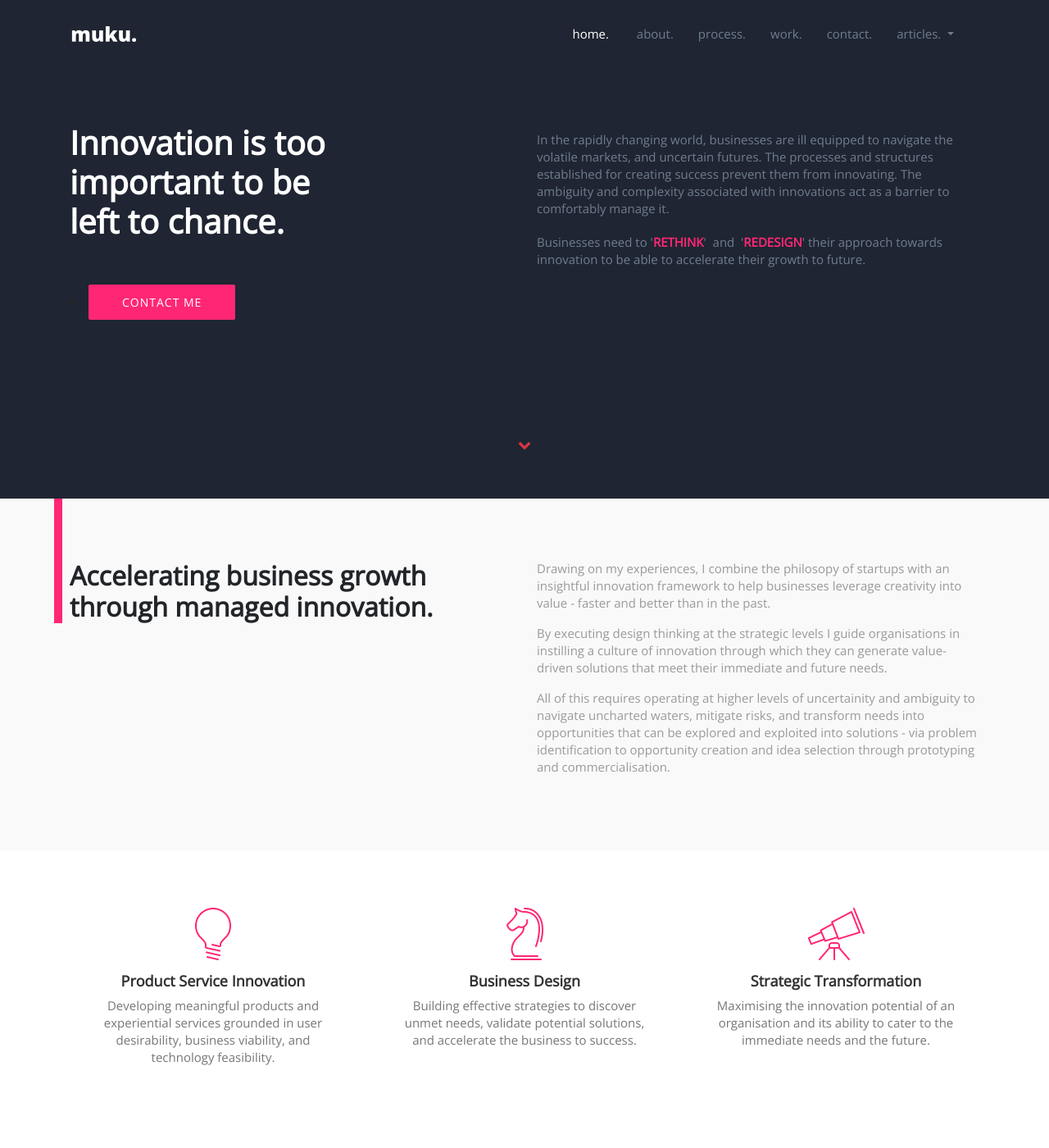
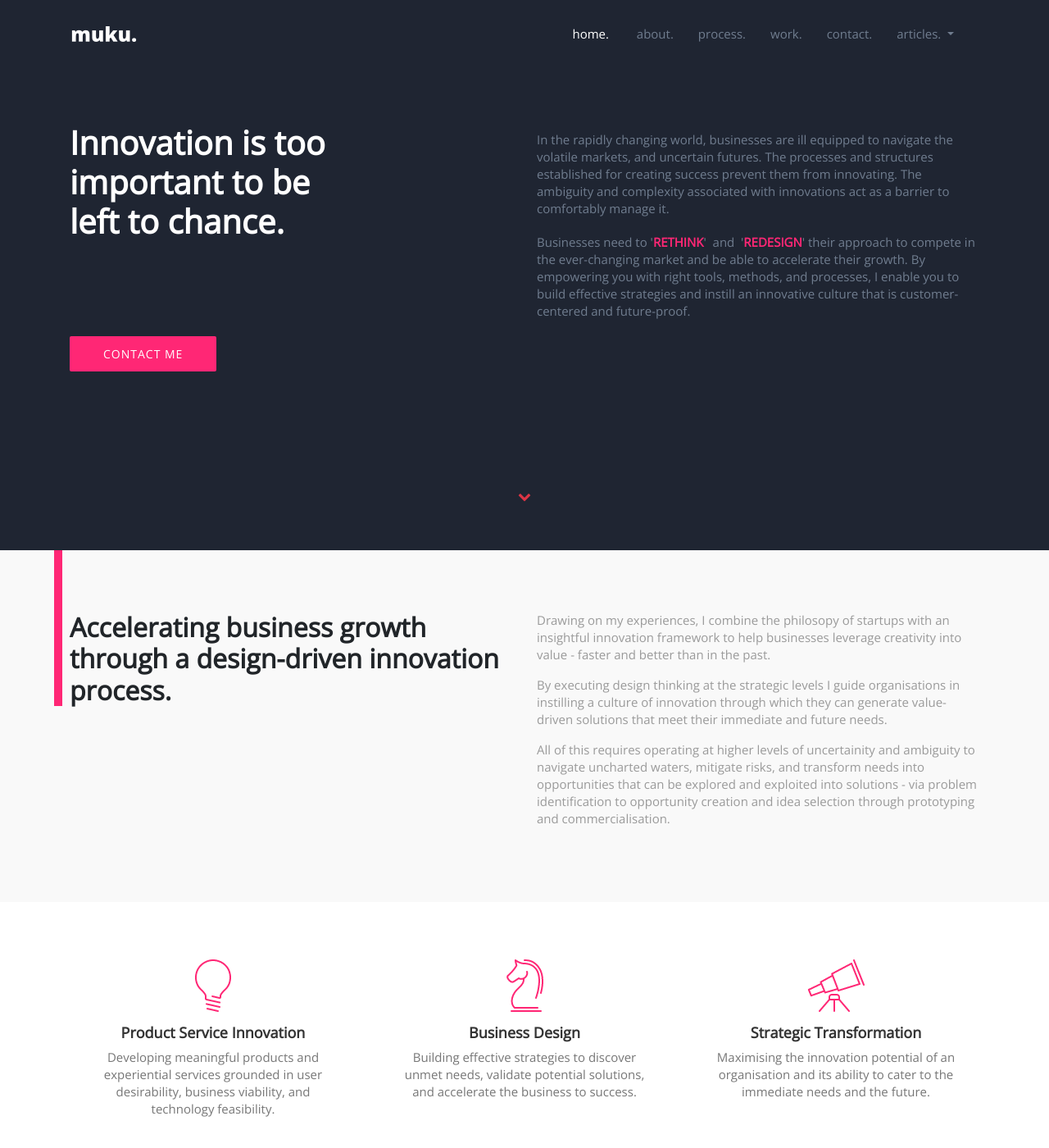
Before and after one commit to mukundkulur/mukundkulur.github.io, a Jekyll site: the page built from index.md, in a window 1280 px wide and 1400 px high. Shown: the whole window at 82% size. Built offline with Jekyll 4.4.1, drawn with Linux system fonts in a browser that asks for light colours; nearby versions of some CDN libraries; library files that are not in the unit come from our copies; our own code applies the rules of GitHub Pages for plain Markdown files; some of the changed text lies outside the part shown.

Commit message:
updated content, layout

```diff
--- a/_includes/footer.html
+++ b/_includes/footer.html
@@ -48,13 +48,13 @@
                 </div>
                 <!-- End of .col-sm-3 -->
                 <div class="col-sm-3 col-md-3 col-lg-3">
-                    <h3>Subscribe Now</h3>
+                    <!-- <h3>Newsletter</h3>
                     <form class="subscribe-form">
                         <div class="form-group">
                             <input type="email" class="form-control" id="exampleInputEmail1" aria-describedby="emailHelp" placeholder="Enter email">
                         </div>
                         <button type="submit" class="btn btn-main">Subscribe Now</button>
-                    </form>
+                    </form> -->
                 </div>
                 <!-- End of .col-sm-3 -->
             </div>
--- a/index.md
+++ b/index.md
@@ -29,13 +29,12 @@
 <div class="col-md-6">
 <div class="block">
 <p>In the rapidly changing world, businesses are ill equipped to navigate the volatile markets, and uncertain futures. The processes and structures established for creating success prevent them from innovating. The ambiguity and complexity associated with innovations act as a barrier to comfortably manage it.  </p>
-<p>Businesses need to '<b class="boldpink">Rethink</b>'&nbsp; and&nbsp; '<b class="boldpink">Redesign</b>' their approach towards innovation to be able to accelerate their growth to future.</p>
+<p>Businesses need to '<b class="boldpink">Rethink</b>'&nbsp; and&nbsp; '<b class="boldpink">Redesign</b>' their approach to compete in the ever-changing market and be able to accelerate their growth. By empowering you with right tools, methods, and processes, I enable you to build effective strategies and instill an innovative culture that is customer-centered and future-proof.</p>
 </div>
 </div>
 <div class="col-md-6">
-<li>
 <a href="#contact" target="" class="btn-main btn">Contact Me</a>
-</li>
+
 <!--<div class="video-player">
 <img class="img-fluid rounded" src="images/slider/video-player-thumb.jpg" alt="">
 <a class="play-icon" href="javascript:void(0)"> <i class="tf-ion-play" data-video="https://www.youtube.com/embed/g3-VxLQO7do?autoplay=1"></i> </a>
@@ -71,7 +70,7 @@
 <div class="row">
 <div class="col-12 col-md-6">
 
-<h2>Accelerating business growth through managed innovation.</h2>
+<h2>Accelerating business growth through a design-driven innovation process.</h2>
 </div>
 <div class="col-12 col-md-6">
 <p>Drawing on my experiences, I combine the philosopy of startups with an insightful innovation framework to help businesses leverage creativity into value - faster and better than in the past.</p>
@@ -452,66 +451,11 @@
 </div>
 </div>
 <div class="row">
-<!-- Contact Details -->
-<div class="col-12 col-md-6 col-md-3">
-<div>
-<div id="map">
-<div class="mapouter"><div class="gmap_canvas">
-<iframe id="gmap_canvas" src="https://maps.google.com/maps?q=78%20kavya%20fort%2C%20east%20lokamanya%20street%20rspuram%20coimbatore&t=&z=13&ie=UTF8&iwloc=&output=embed" frameborder="0" scrolling="no" marginheight="0" marginwidth="0"></iframe>
-</div>
-</div>
-</div>
-</div>
-
-</div>
-<!-- / End Contact Details -->
-
-<!-- Contact Form -->
-<div class="contact-form col-12 col-md-6 " >
-<form id="contact-form" method="post" action="sendmail.php" role="form">
-<div class="form-group">
-<input type="text" placeholder="Your Name" class="form-control" name="name" id="name">
-</div>
-
-<div class="form-group">
-<input type="email" placeholder="Your Email" class="form-control" name="email" id="email">
-</div>
-
-<div class="form-group">
-<input type="text" placeholder="Subject" class="form-control" name="subject" id="subject">
-</div>
-
-<div class="form-group">
-<textarea rows="6" placeholder="Message" class="form-control" name="message" id="message"></textarea>
-</div>
-
-<div id="success" class="success">
-Thank you. The Mailman is on His Way :)
-</div>
-
-<div id="error" class="error">
-Sorry, don't know what happened. Try later :(
-</div>
-
-<div id="cf-submit">
-<input type="submit" id="contact-submit" class="btn btn-transparent" value="Submit">
-</div>
-
-</form>
-</div>
-<!-- ./End Contact Form -->
-</div> <!-- end row -->
-<div class="row">
 <div class="col-12 col-md-4">
 <div class="address-block contact-meta-block">
-<i class="fa fa-map-marker"></i>
-<h4>Our Location</h4>
-<p> R.S.Puram, Coimbatore
-<br>
-Tamil Nadu, INDIA 641002 <br>
-
-</p>
-
+<i class="fa fa-envelope"></i>
+<h4>Email</h4>
+<a href="mailto:mukund.kulur@gmail.com" data-rel="external">mukund.kulur @ gmail.com</a>
 </div>
 </div>
 <div class="col-12 col-md-4">
@@ -519,7 +463,8 @@
 <i class="fa fa-phone"></i>
 <h4>Reach Out</h4>
 <p>
-Mobile: (+91) 9566724681 <br>
+<a href="tel:1231231234" data-rel="external">
+Mobile: (+91) 9566724681 <br></a>
 </p>
 </div>
 </div>
@@ -537,6 +482,20 @@
 </div>
 </div>
 </div>
+<div class="row">
+<div class="col-12">
+<div>
+<div id="map">
+<div class="mapouter"><div class="gmap_canvas">
+<iframe id="gmap_canvas" src="https://maps.google.com/maps?q=78%20kavya%20fort%2C%20east%20lokamanya%20street%20rspuram%20coimbatore&t=&z=13&ie=UTF8&iwloc=&output=embed" frameborder="0" scrolling="no" marginheight="0" marginwidth="0"></iframe>
+</div>
+</div>
+</div>
+</div>
+
+</div> <!-- end row -->
+</div>
+<!-- / End Contact Details -->
 </div> <!-- end container -->
 </section> <!-- end section -->
 
--- a/style.css
+++ b/style.css
@@ -994,25 +994,25 @@
 
 .map {
     position: relative;
-    border: red solid 1px;
 }
 
 .map #map {
-    height: 400px;
+    height: 600px;
     color: white;
-
 }
 
 .mapouter{
     text-align:right;
-    height:87.5%;
+    height:100%;
     width:auto;
+    margin: 10px 0;
+
 }
 
 .gmap_canvas #gmap_canvas{
     overflow:hidden;
     background:none!important;
-    height:100%;
+    height:500px;
     width:100%;
 }
 
```
Also changed, not shown: other parts of index.md (+35 -0 lines), 16 other files.
